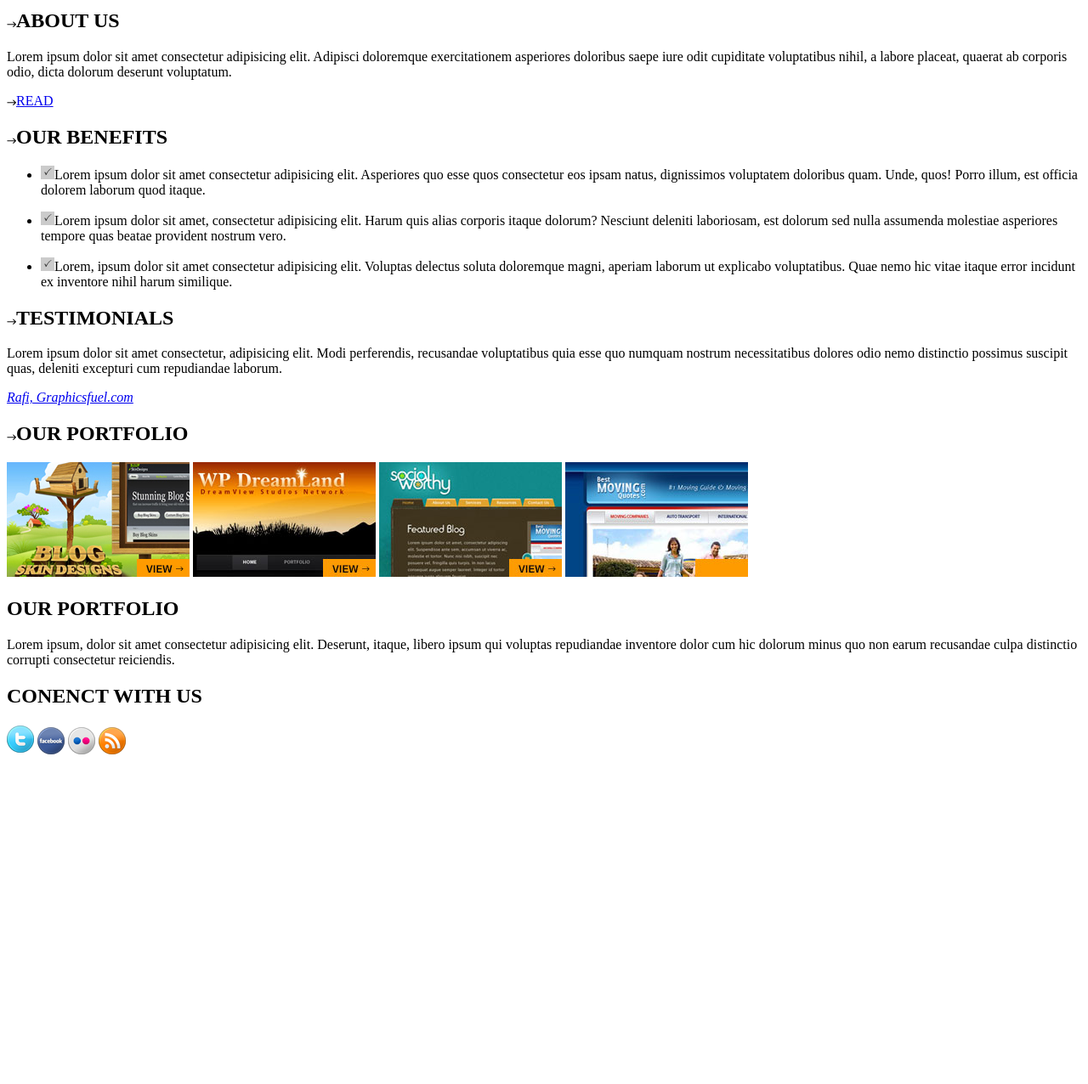
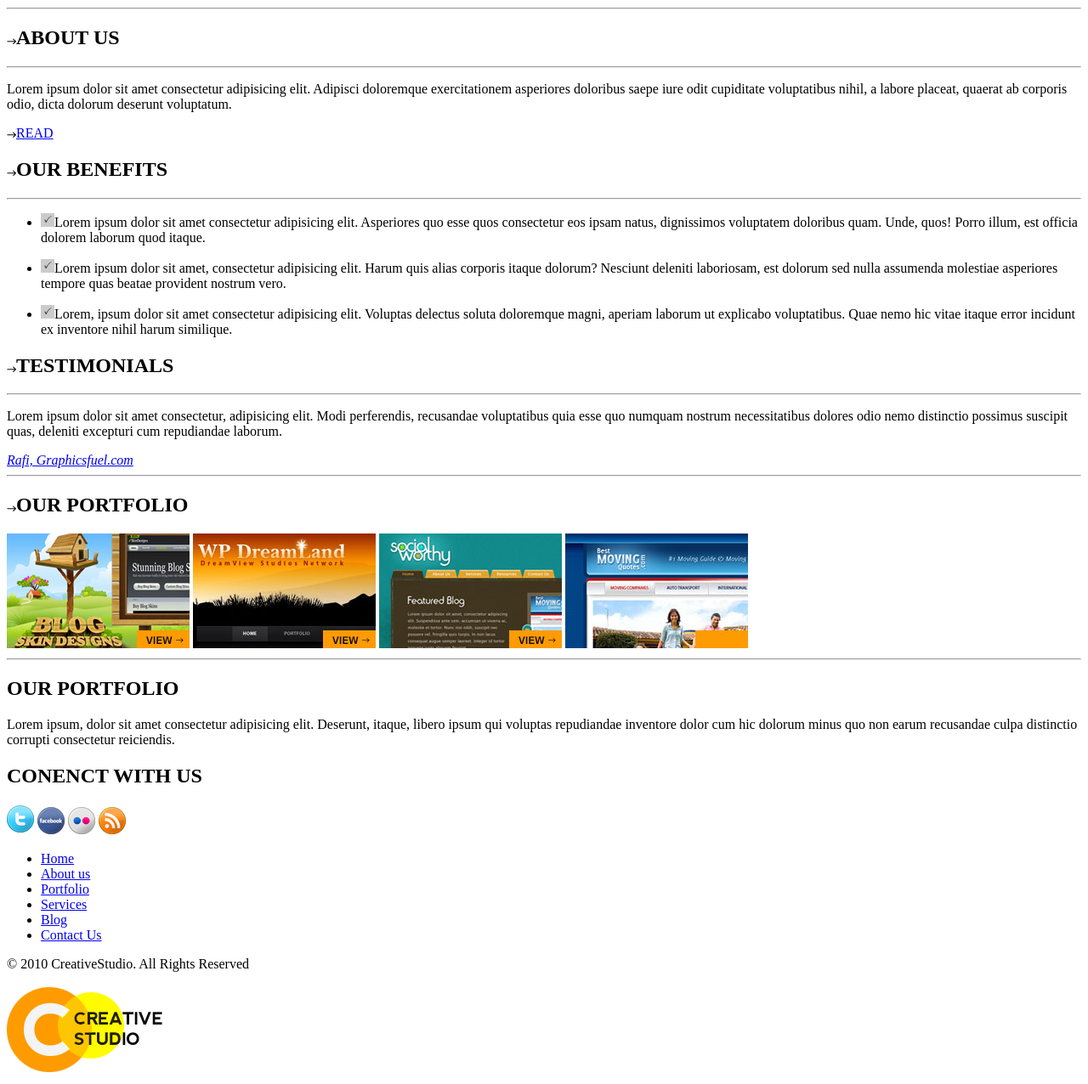
Before and after one commit to mariaconejo/Creative-Studio, a plain HTML site: page index.html in a window 1280 px wide. Shown: the part 691-1967 px from the top of the page at 85% size. Before the commit the page ends 1591 px from the top, so only its background shows below. Drawn offline with Linux system fonts and the light colour scheme.

Commit message:
Se agrego footer

```diff
--- a/index.html
+++ b/index.html
@@ -26,24 +26,29 @@
                 </div>
             </div>
             <!--FIN DEL HEADER-->
+            <hr>
             <!--COMIENZO DEL SLIDER-->
             <div id="slider">
                 <img src="img/img.jpg" alt="Slider">
             </div>
             <!--FIN DEL SLIDER-->
+            <hr>
             <!--COMIENZO DEL CONTENIDO-->
             <div id="content">
                 <!--COMIENZO DEL PRIMER BLOQUE-->
                 <div class="block">
                     <h2><img src="img/arrow.png" alt="arrow">ABOUT US</h2>
+                    <hr>
                     <p>Lorem ipsum dolor sit amet consectetur adipisicing elit. Adipisci doloremque exercitationem asperiores doloribus saepe iure odit cupiditate voluptatibus nihil,
                     a labore placeat, quaerat ab corporis odio, dicta dolorum deserunt voluptatum.</p>
                     <a href="#"><img src="img/arrow.png" alt="arrow">READ</a>
                 </div>
                 <!--FIN DEL PRIMER BLOQUE-->
+
                 <!--COMIENZO DEL SEGUNDO BLOQUE-->
                 <div class="block">
                     <h2><img src="img/arrow.png" alt="arrow">OUR BENEFITS</h2>
+                    <hr>
                     <ul>
                         <li>
                             <p><img src="img/check.png" alt="check">Lorem ipsum dolor sit amet consectetur adipisicing elit. Asperiores quo esse quos consectetur eos ipsam natus,
@@ -60,15 +65,18 @@
                     </ul>
                 </div>
                 <!--FIN DEL SEGUNDO BLOQUE-->
+
                 <!--COMIENZO DEL TERCER BLOQUE-->
                 <div class="block">
                     <h2><img src="img/arrow.png" alt="arrow">TESTIMONIALS</h2>
+                    <hr>
                     <p>Lorem ipsum dolor sit amet consectetur, adipisicing elit. Modi perferendis, recusandae voluptatibus quia esse quo numquam nostrum necessitatibus dolores
                     odio nemo distinctio possimus suscipit quas, deleniti excepturi cum repudiandae laborum.</p>
                     <a href="#"><em>Rafi, Graphicsfuel.com</em></a>
                 </div>
                 <!--FIN DEL TERCER BLOQUE-->
             </div>
+            <hr>
             <!--FIN DEL CONTENIDO-->
 
             <!--COMIENZO DEL PORTAFOLIO-->
@@ -82,6 +90,7 @@
                 </div>
             </div>
             <!--FIN DEL PORTAFILIO-->
+            <hr>
 
             <!--COMIENZO DEL BLOG-->
             <div id="blog">
@@ -93,9 +102,9 @@
                 <!--COMIENZO DE REDES SOCIALES-->
                 <div>
                     <h2>CONENCT WITH US </h2>
-                    <a href="#" target="_blank"><img src="img/icono-tw.png"   alt="twitter"></a>
-                    <a href="#" target="_blank"><img src="img/iocno-blue.png" alt="facebook"></a>
-                    <a href="#" target="_blank"><img src="img/icono-gray.png" alt=""></a>
+                    <a href="#" target="_blank"><img src="img/icono-tw.png"     alt="twitter"></a>
+                    <a href="#" target="_blank"><img src="img/iocno-blue.png"   alt="facebook"></a>
+                    <a href="#" target="_blank"><img src="img/icono-gray.png"   alt=""></a>
                     <a href="#" target="_blank"><img src="img/icono-orange.png" alt=""></a>
                 </div>
                 <!--FIN DE REDES SOCIALES-->
@@ -106,8 +115,19 @@
         <!--FIN DEL CONTENIDO-->
 
         <!--COMIENZO DEL FOOTER-->
-        <div>
-
+        <div id="footer">
+            <div class="container">
+                <ul class="footer-menu">
+                    <li><a href="#">Home</a></li>
+                    <li><a href="#">About us</a></li>
+                    <li><a href="#">Portfolio</a></li>
+                    <li><a href="#">Services</a></li>
+                    <li><a href="#">Blog</a></li>
+                    <li><a href="#">Contact Us</a></li>
+                </ul>
+                <p>© 2010 CreativeStudio. All Rights Reserved</p>
+                <img src="img/logo.png" alt="Logo">
+            </div>
         </div>
     </body>
 </html>
```
